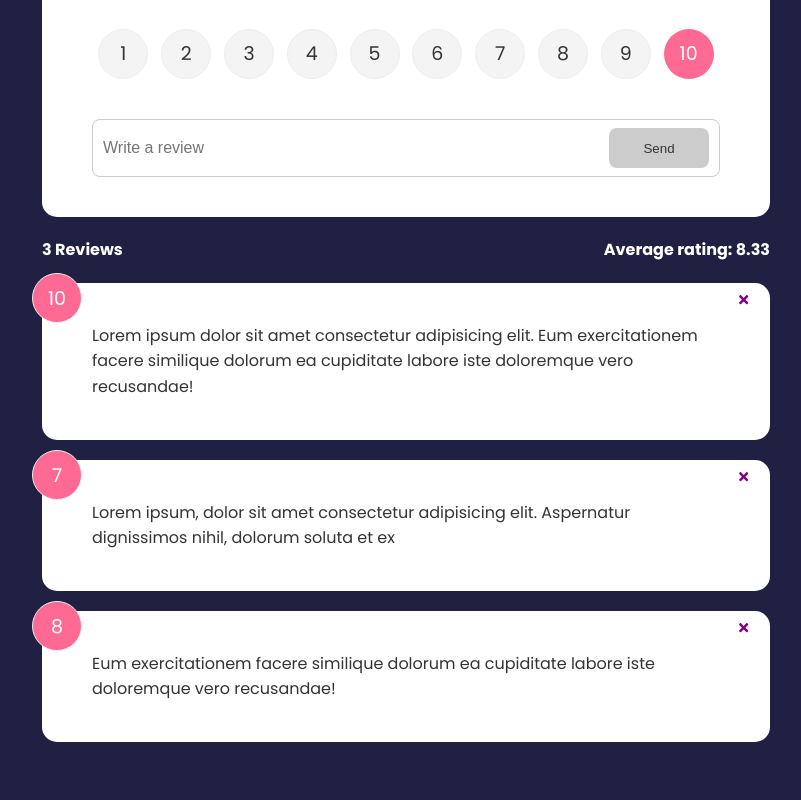
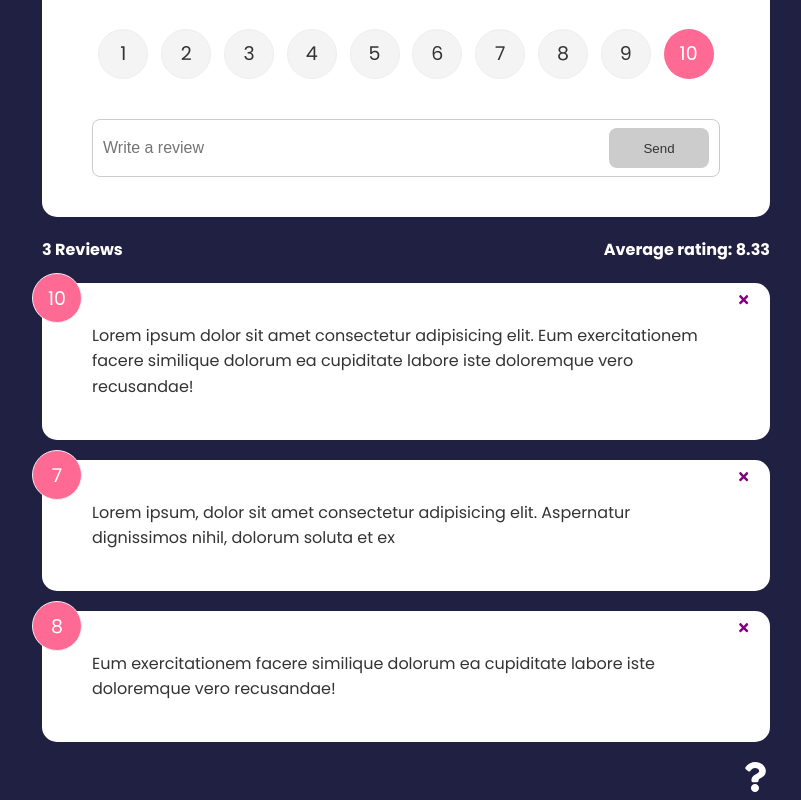
Before and after one commit to iampsr8/feedback-UI, a React (Create React App) app: page / in a window 1280 px wide. Shown: the part 176-976 px from the top of the page, without its empty margins (234-1035 px from the left). Before the commit the page ends 938 px from the top, so only its background shows below. Built offline with nearby package versions, Linux system fonts and the light colour scheme.

Commit message:
add route links

```diff
--- a/src/App.js
+++ b/src/App.js
@@ -7,6 +7,7 @@
 import FeedbackStats from "./components/FeedbackStats";
 import FeedbackForm from "./components/FeedbackForm";
 import AboutPage from "./pages/AboutPage";
+import AboutIconLink from "./components/AboutIconLink";
 
 function App() {
   const [feedback, setFeedback] = useState(feedbackData);
@@ -40,7 +41,8 @@
 
         </Route>
           <Route path="/about" element={<AboutPage/>} />
-          </Routes>
+        </Routes>
+        <AboutIconLink/>
       </div>
     </Router>
   );
--- /dev/null
+++ b/src/components/AboutIconLink.jsx
@@ -0,0 +1,14 @@
+import { FaQuestion } from "react-icons/fa"
+import {Link} from 'react-router-dom'
+
+function AboutIconLink() {
+  return (
+      <div className="about-link">
+          <Link to="/about">
+              <FaQuestion size={30} />
+              </Link>
+    </div>
+  )
+}
+
+export default AboutIconLink
--- a/src/pages/AboutPage.jsx
+++ b/src/pages/AboutPage.jsx
@@ -1,4 +1,5 @@
 import Card from "../components/shared/Card"
+import {Link} from 'react-router-dom'
 
 function AboutPage() {
   return (
@@ -8,7 +9,7 @@
               <p>This is a React App to leave feedback for a product or a service designed by Brad Traversy and Developed by Prateek Rath</p>
               <p>Version: 1.0.0</p>
               <p>
-                  <a href="/">Back to home</a>
+                  <Link to='/'>Back to home</Link>
               </p>
           </div>
     </Card>
```
